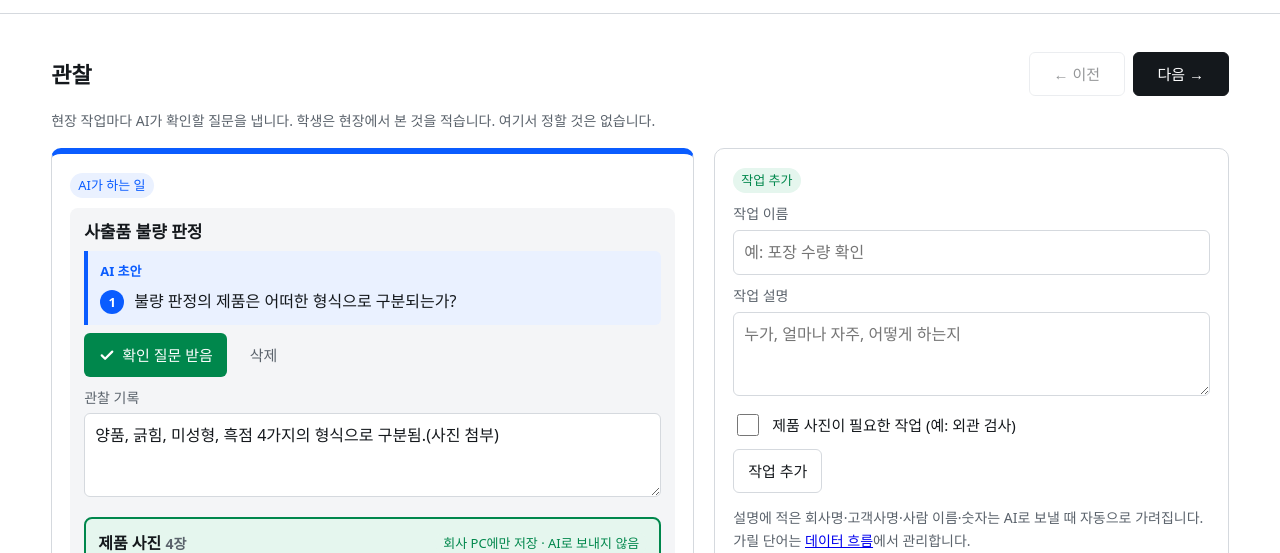
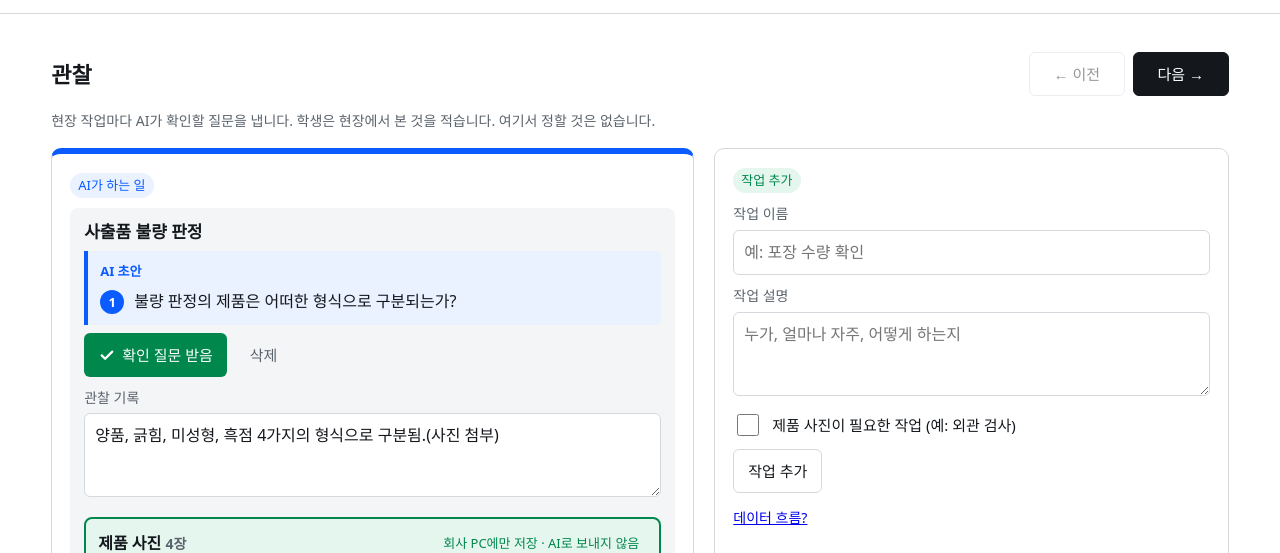
Before and after one commit to astarute/ai-automation-helper, a plain HTML site: page index.html in a window 1280 px wide. Shown: the part 247-800 px from the top of the page. Drawn offline with Linux system fonts and the light colour scheme; a web font is replaced by a local one.

Commit message:
작업 추가 아래 안내를 '데이터 흐름?' 링크로
Co-Authored-By: Claude Opus 5.5 <noreply@anthropic.com>
Claude-Session: https://claude.ai/code/session_0165FW3EMgfkc3FXcvBY7Wq9

```diff
--- a/index.html
+++ b/index.html
@@ -374,7 +374,7 @@ V.observe=p=>`<h2>관찰</h2><p class="note">현장 작업마다 AI가 확인할
   <label for="nd">작업 설명</label><textarea id="nd" placeholder="누가, 얼마나 자주, 어떻게 하는지"></textarea>
   <label class="ck"><input type="checkbox" id="nph">제품 사진이 필요한 작업 (예: 외관 검사)</label>
   <div class="row" style="margin-top:10px"><button id="addT">작업 추가</button></div>
-  <p class="note">설명에 적은 회사명·고객사명·사람 이름·숫자는 AI로 보낼 때 자동으로 가려집니다. 가릴 단어는 <a href="#data">데이터 흐름</a>에서 관리합니다.</p>
+  <p class="note"><a href="#data" title="설명에 적은 회사명·고객사명·사람 이름·숫자는 AI로 보낼 때 자동으로 가려집니다. 가릴 단어는 이 화면에서 관리합니다.">데이터 흐름?</a></p>
  </div></div>`;
 
 const opt=(v,list)=>list.map(x=>`<option ${v===x?'selected':''}>${esc(x)}</option>`).join('');
```
